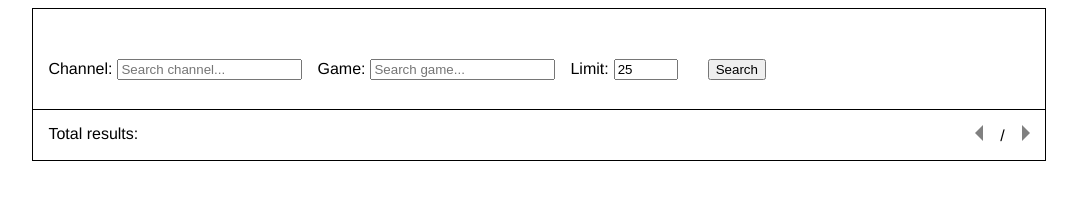
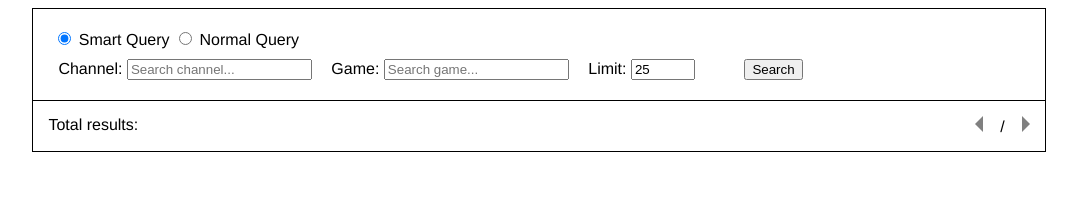
Before and after one commit to sharonlucong/searchStreams, a plain HTML site: page index.html in a window 1280 px wide. Shown: the whole page, without its empty margins (101-1178 px from the left). Drawn offline with Linux system fonts and the light colour scheme.

Commit message:
Add different query methods and README

```diff
--- a/css/style.css
+++ b/css/style.css
@@ -1,13 +1,5 @@
 html {
     font-family: Helvetica;
-}
-
-label {
-    margin-left: 15px;
-}
-
-input {
-    margin-left: 5px;
 }
 
 button {
@@ -23,14 +15,30 @@ button {
 }
 
 .search {
-    height: 100px;
+    padding: 20px;
     border-bottom: 1px solid black;
-    display: flex;
-    align-items: baseline;
 }
 
-.search > * {
-    margin-top: 50px;
+.querySection {
+    margin-top: 10px;
+    margin-left: 5px;
+}
+
+.querySection input {
+    margin-right: 15px;
+}
+
+.normalQuery,
+.smartQuery {
+    display: none;
+}
+
+#customizedSearch:checked ~ .querySection .normalQuery {
+    display: inline-block;
+}
+
+#smartSearch:checked ~ .querySection .smartQuery {
+    display: inline-block;
 }
 
 .content__streams {
--- a/index.html
+++ b/index.html
@@ -11,13 +11,25 @@
 <body>
     <div class="container">
         <div class="search">
+            <input id="smartSearch" type="radio" name="radio" checked>
+            <label for="smartSearch">Smart Query</label>
+            <input id="customizedSearch" type="radio" name="radio">
+            <label for="customizedSearch">Normal Query</label>
+            <div class="querySection">
+                <div class="normalQuery">
+                    <label for="queryInput">Query:</label>
+                    <input id="queryInput" size="40" type="text" placeholder="Directly append to url, e.g. limit=15">
+                </div>
+                <div class="smartQuery">
                     <label for="channelSearchInput">Channel: </label>
                     <input id="channelSearchInput" type="text" placeholder="Search channel...">
                     <label for="gameSearchInput">Game: </label>
                     <input id="gameSearchInput" type="text" placeholder="Search game...">
                     <label for="limitSearchInput">Limit: </label>
                     <input id="limitSearchInput" type="number" min="0" max="100" value="25">
+                </div>
                 <button type="button" onclick="queryStreams();">Search</button>
+            </div>
         </div>
         <div class="content">
             <div class="content__header">
--- a/js/app.js
+++ b/js/app.js
@@ -13,6 +13,8 @@ var getStreams = (function() {
     DOM.gameInputElement = document.getElementById("gameSearchInput");
     DOM.channelInputElement = document.getElementById("channelSearchInput");
     DOM.limitSearchInputElement = document.getElementById("limitSearchInput");
+    DOM.queryInputElement = document.getElementById("queryInput");
+    DOM.smartSearchRadioElement = document.getElementById("smartSearch");
 
     DOM.warningElement = document.createElement("div");
     DOM.warningElement.classList.add("warning");
@@ -95,6 +97,14 @@ function resetStage() {
 function queryStreams() {
     resetStage();
 
+    var script = document.createElement("script");
+    script.type = 'text/javascript';
+    var src = "https://api.twitch.tv/kraken/streams?client_id=je7bhv6cln7ckv3dyzqkogdrgwa0rj3&callback=getStreams";
+
+    if (!DOM.smartSearchRadioElement.checked) {
+        var query = DOM.queryInputElement.value;
+        src = src + "&" + query;
+    } else {
         var game = DOM.gameInputElement.value;
         var channel = DOM.channelInputElement.value;
         var limit = DOM.limitSearchInputElement.value;
@@ -111,9 +121,10 @@ function queryStreams() {
             limit = "&limit=" + limit;
         }
 
-    var script = document.createElement("script");
-    script.type = 'text/javascript';
-    script.src = "https://api.twitch.tv/kraken/streams?client_id=je7bhv6cln7ckv3dyzqkogdrgwa0rj3&callback=getStreams&limit=100" + game + channel + limit;
+        src = src + game + channel + limit;
+    }
+
+    script.src = src;
 
     DOM.streamsElement.appendChild(script);
 }
```
Also changed, not shown: 1 other file. Lines whose indentation alone changed are shown as unchanged.
